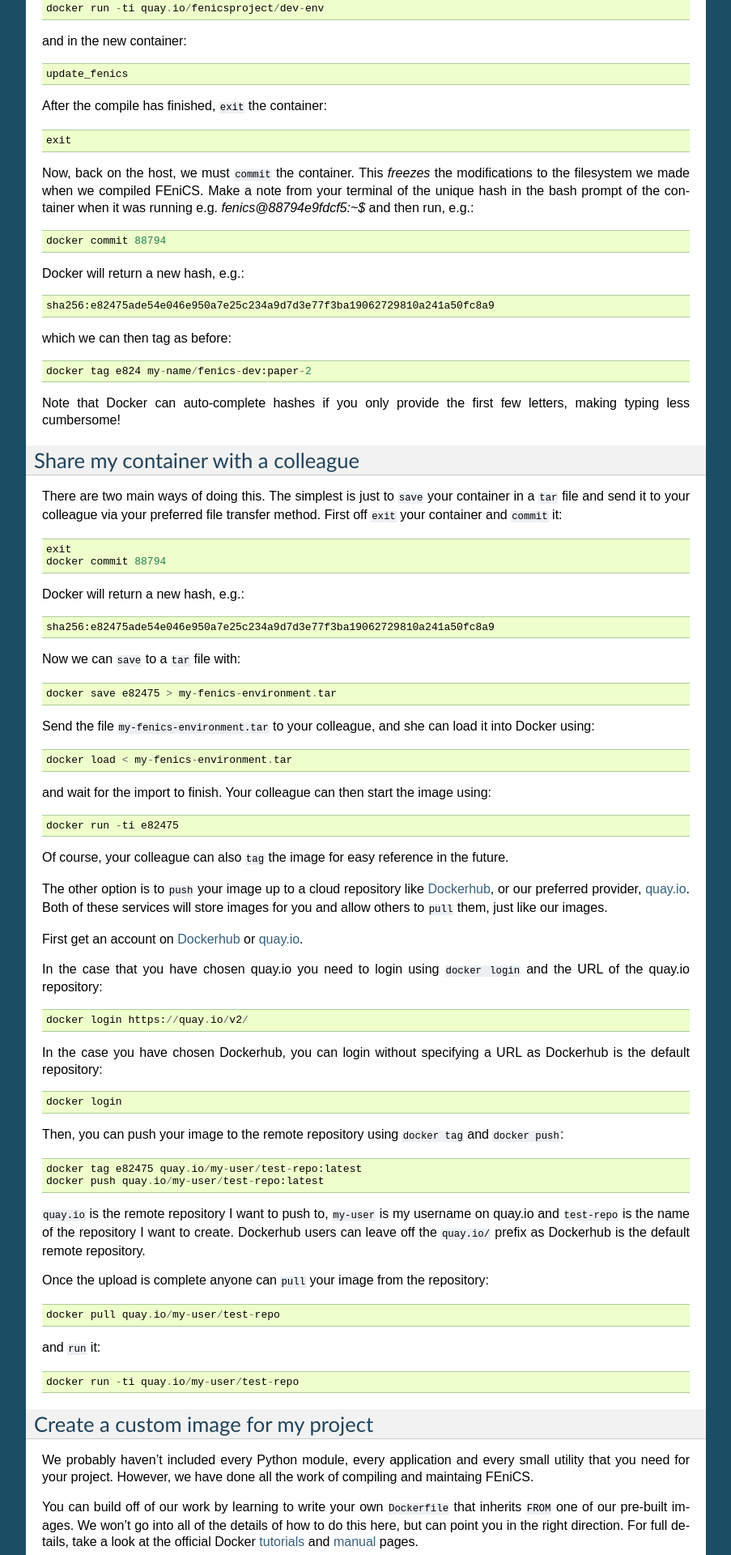
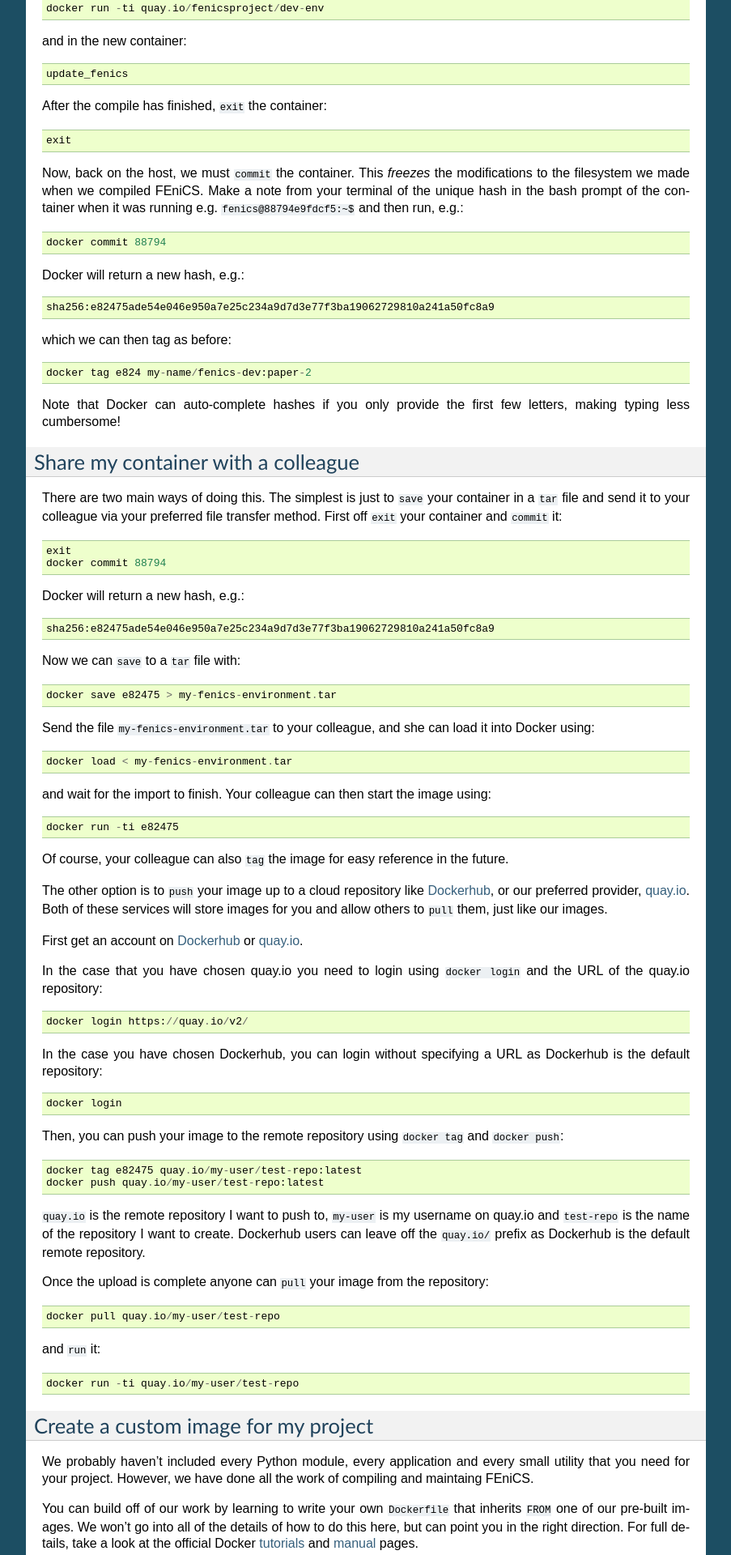
Before and after one commit to vacary/docker, a Sphinx documentation site: the page built from docs/source/work_flows.rst, in a window 1280 px wide. Shown: the part 4227-6147 px from the top of the page at 81% size, without its empty margins (198-1101 px from the left). Built offline with Sphinx 7.4.7, drawn with Linux system fonts in a browser that asks for light colours.

```diff
--- a/docs/source/work_flows.rst
+++ b/docs/source/work_flows.rst
@@ -284,7 +284,7 @@ Now, back on the host, we must ``commit`` the container. This
 `freezes` the modifications to the filesystem we made when we compiled
 FEniCS. Make a note from your terminal of the unique hash in the bash
 prompt of the container when it was running e.g.
-`fenics@88794e9fdcf5:~$` and then run, e.g.::
+``fenics@88794e9fdcf5:~$`` and then run, e.g.::
 
     docker commit 88794
 
```
